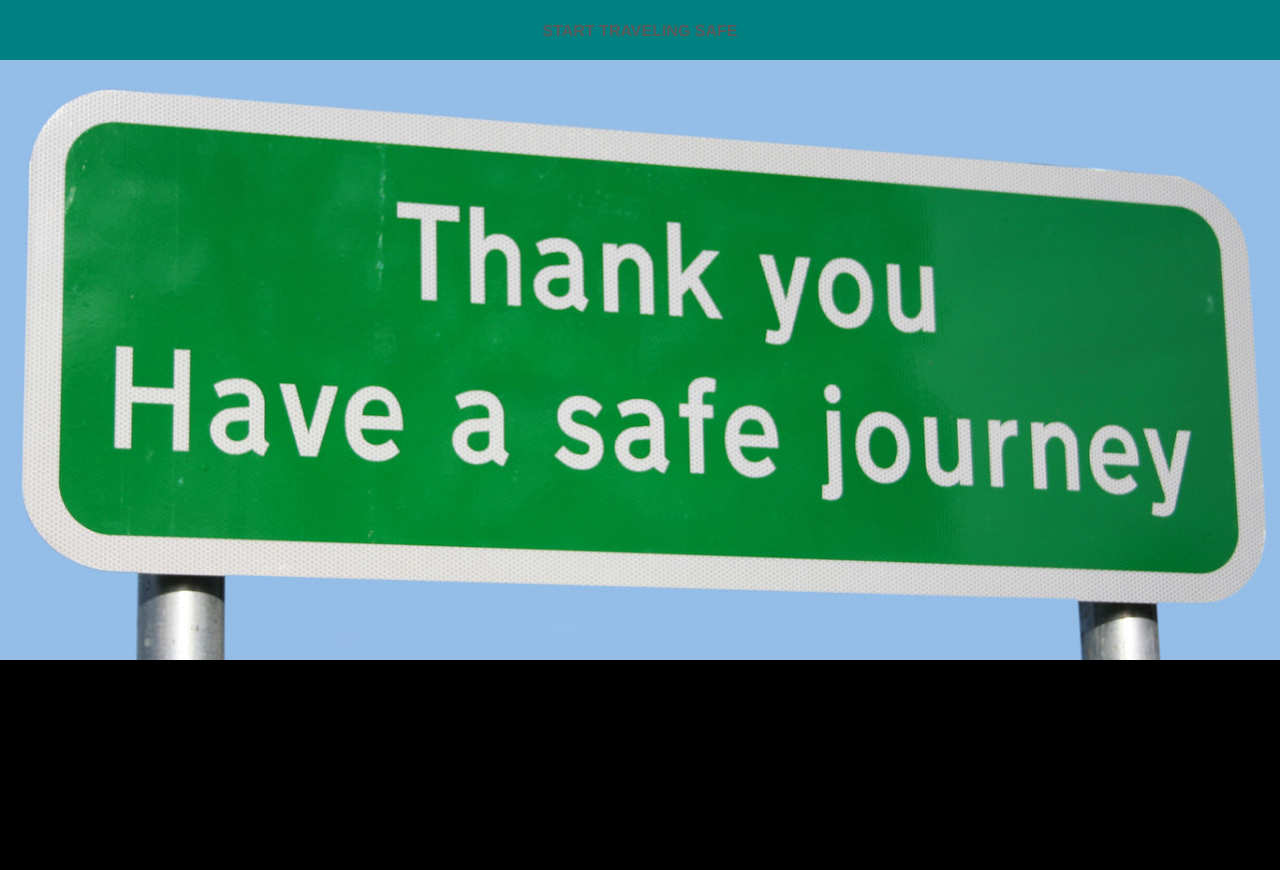
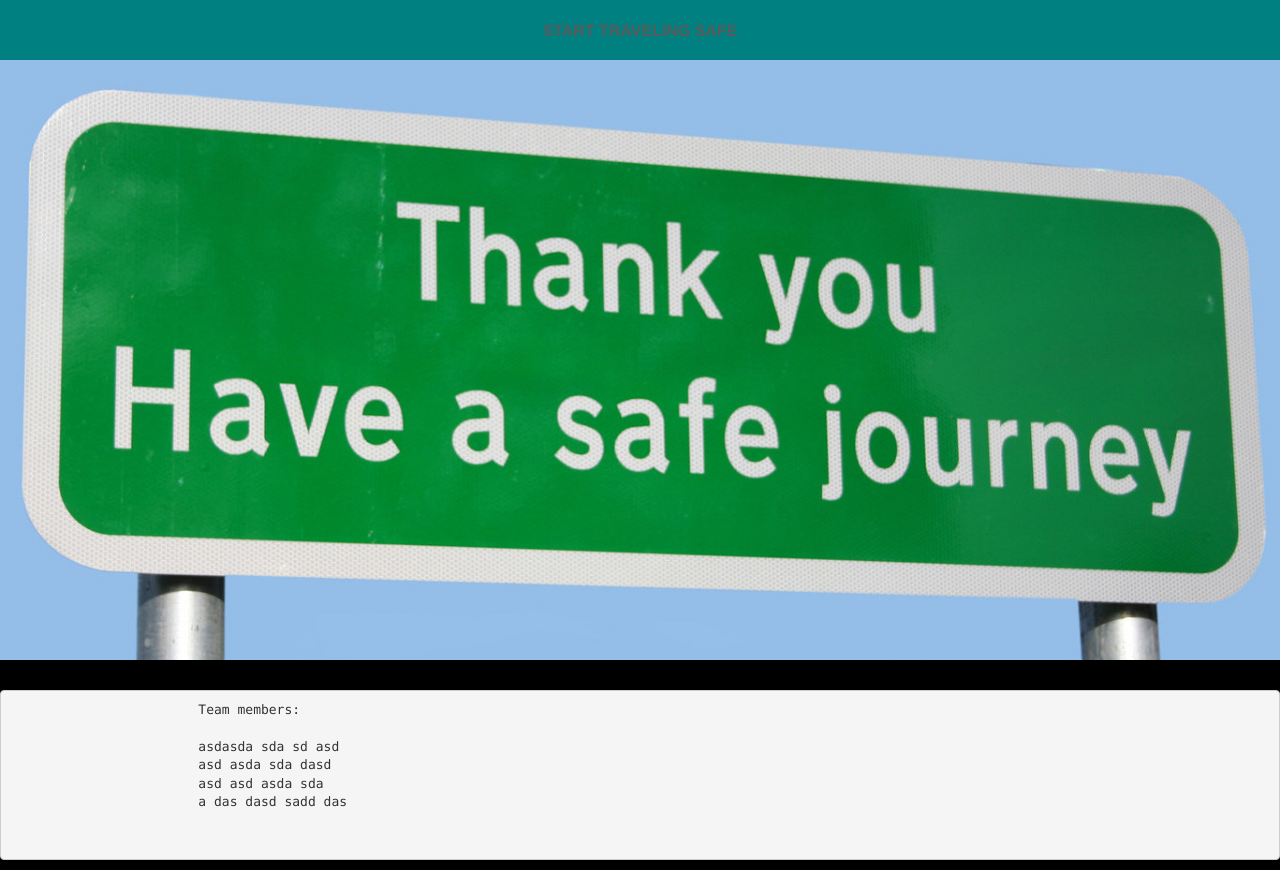
Before and after one commit to crisbodnar/hackmcr2015, a plain HTML site: page index.html in a window 1280 px wide. Before the commit the page ends 800 px from the top, so only its background shows below. Drawn offline with nearby package versions, Linux system fonts and the light colour scheme; no server answers.

Commit message:
no message

```diff
--- a/index.html
+++ b/index.html
@@ -19,5 +19,21 @@
       </div>
     </div>
 
+    <footer>
+    	<p>
+    		<pre>
+    			Team members:
+
+    			asdasda sda sd asd
+    			asd asda sda dasd
+    			asd asd asda sda
+    			a das dasd sadd das
+
+    		</pre>
+
+    	</p>
+
+    </footer>
+
 </body>
 </html>
```
Also changed, not shown: map.html (+6 -7 lines), map.css (line endings or trailing spaces).
